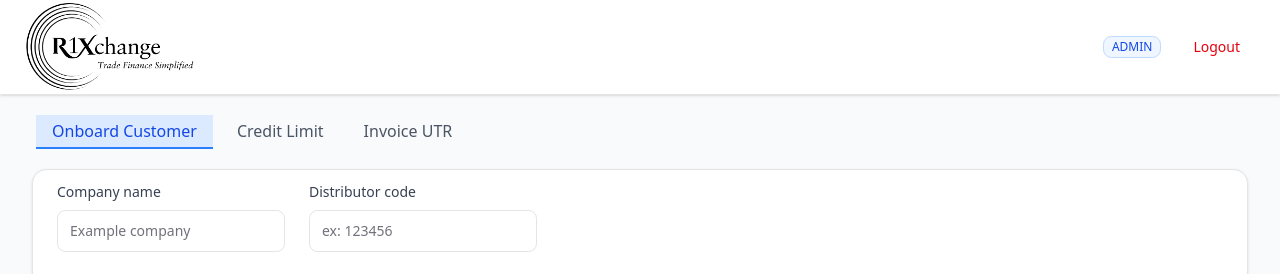
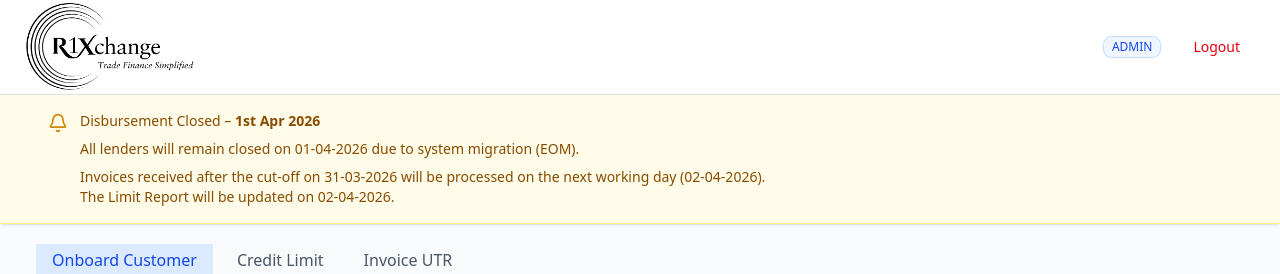
Before and after one commit to alpharubix/mm-dashboard-client, a React (Vite) app: page /onboard-customer in a window 1280 px wide. Shown: the top 274 px of the page. Built offline with nearby package versions, Linux system fonts and the light colour scheme; no server answers; sample sign-in values are in the browser's storage.

Commit message:
added holiday banner

```diff
--- a/src/components/HolidayBanner.tsx
+++ b/src/components/HolidayBanner.tsx
@@ -8,16 +8,16 @@ export default function HolidayBanner() {
         <div className='space-y-2'>
           <p>
             Disbursement Closed –{' '}
-            <span className='font-semibold'> 21st March 2026</span>
+            <span className='font-semibold'> 1st Apr 2026</span>
           </p>
           <p>
-            All lenders will remain closed on 21-03-2026 on account of
-            Eid-ul-Fitr (Ramzan-Id)
+            All lenders will remain closed on 01-04-2026 due to system migration
+            (EOM).
           </p>
           <p>
-            Invoices received after the cut-off on 20-03-2026 will be processed
-            on next working day (23-03-2026). The updated Limit Report will be
-            shared on 23-03-2026.
+            Invoices received after the cut-off on 31-03-2026 will be processed
+            on the next working day (02-04-2026). <br /> The Limit Report will
+            be updated on 02-04-2026.
           </p>
         </div>
       </div>
--- a/src/pages/Home.tsx
+++ b/src/pages/Home.tsx
@@ -23,7 +23,7 @@ export default function Home() {
   return (
     <main className='min-h-screen bg-gray-50'>
       <Header />
-      {/* <HolidayBanner /> */}
+      <HolidayBanner />
 
       <div className='container mx-auto px-4 sm:px-6 lg:px-8'>
         <div className=''>
```
